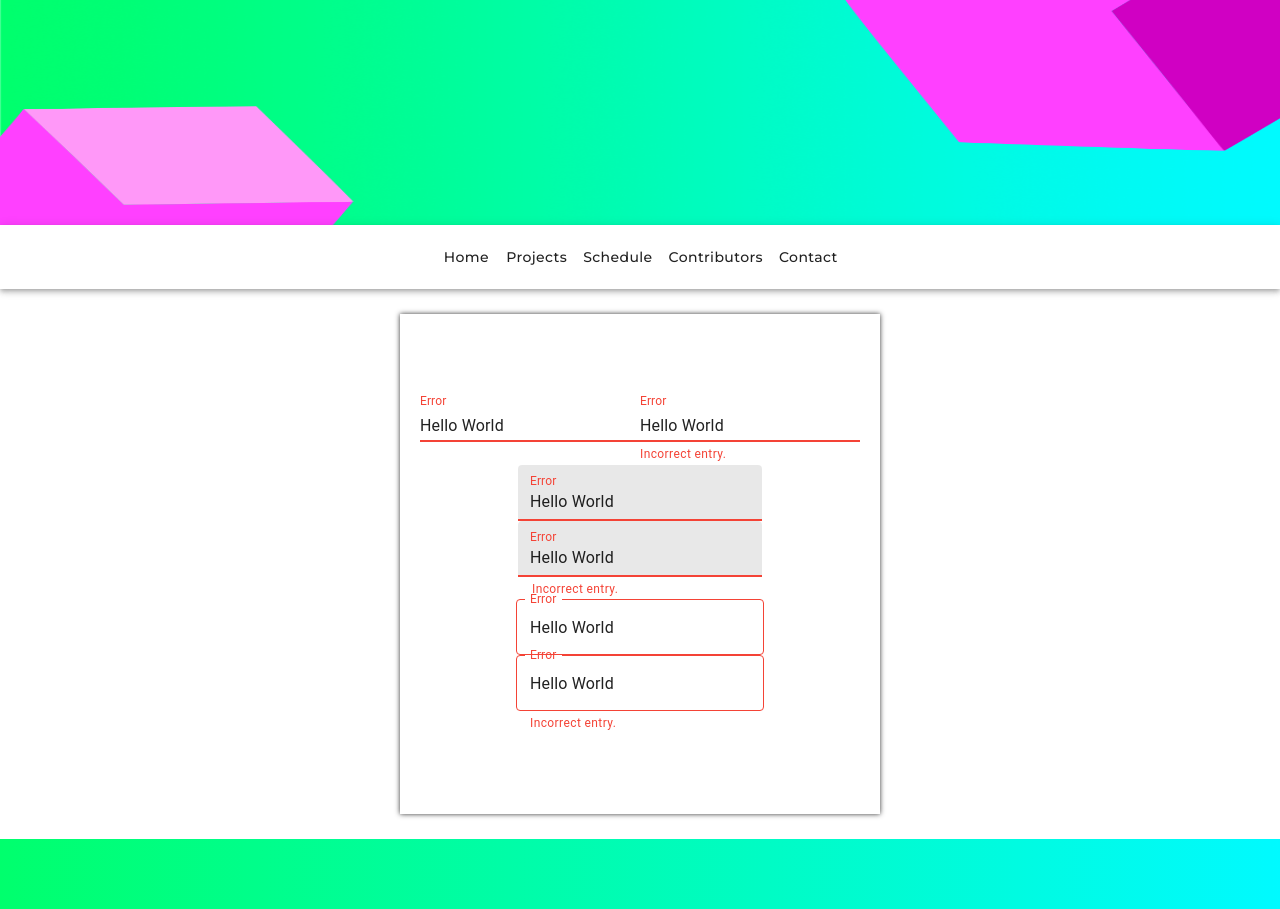
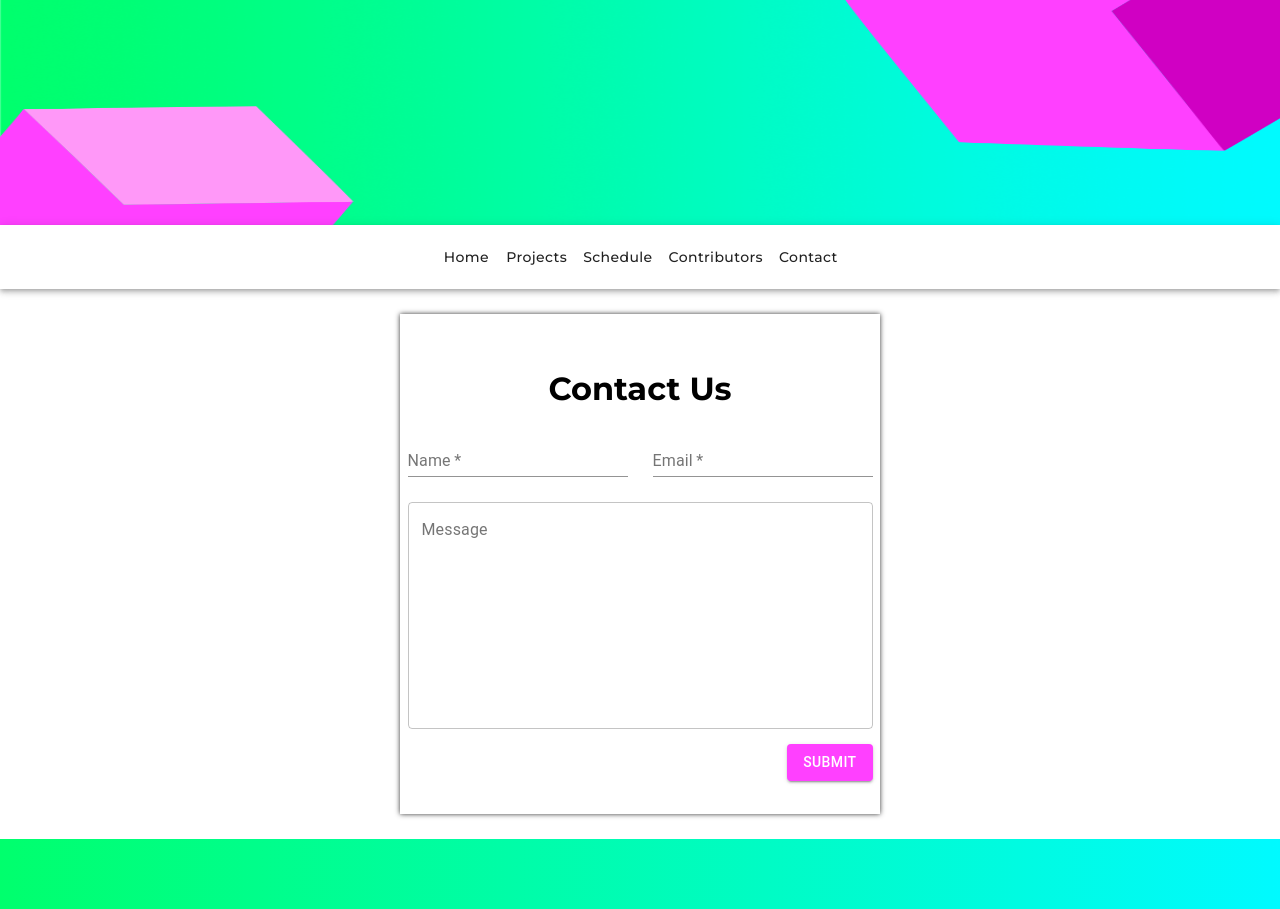
Before and after one commit to OpenEugene/openeugene-marketing-site, a React (Create React App) app: page /contact in a window 1280 px wide. Built offline with nearby package versions, Linux system fonts and the light colour scheme.

Commit message:
first version of contact form done

```diff
--- a/src/components/Contact/ContactForm.tsx
+++ b/src/components/Contact/ContactForm.tsx
@@ -1,22 +1,58 @@
 import React from "react";
 import makeStyles from "@material-ui/core/styles/makeStyles";
-import { TextField } from "@material-ui/core";
+import {Button, TextField} from "@material-ui/core";
 
 const styles = makeStyles({
-  contactForm:{
+  contactForm: {
     height: 500,
-    display:"flex",
-    width:"50%",
+    display: "flex",
+    width: "50%",
     borderTop: "solid 0px transparent",
     borderLeft: "solid 0px transparent",
     borderRight: "solid 0px transparent",
     borderBottom: "solid 0px transparent",
     boxShadow: "0 0 5px #333",
-    justifyContent:"center",
-    alignItems:"center",
-    marginTop:25,
-    marginBottom:25
-  }
+    justifyContent: "center",
+    alignItems: "center",
+    marginTop: 25,
+    marginBottom: 25
+  },
+  smallTextInputSpacing:{
+    paddingRight: 25
+  },
+  largeTextInput:{
+    marginTop: 25,
+    width: "100%"
+  },
+  pageHeader: {
+    alignItems: "center",
+    justifyContent: "center",
+    display: "flex",
+    flexWrap: "wrap"
+  },
+  submitButton:{
+    backgroundColor:"#FF40FF"
+  },
+  submitButtonContainer:{
+    display: "flex",
+    flexDirection:"row-reverse",
+    justifyContent: "right",
+    paddingTop:15
+  },
+  "@media (max-width: 600px)": {
+    contactForm: {
+      width: "100%"
+    },
+    smallTextInputSpacing:{
+      paddingRight: 0
+    },
+    largeTextInput:{
+      width: "75%"
+    },
+    submitButton:{
+      marginRight: 40
+    }
+  },
 });
 
 export const ContactForm = () => {
@@ -24,54 +60,27 @@ export const ContactForm = () => {
   return (
     <div className={classes.contactForm}>
       <form noValidate autoComplete="off">
+        <div className={classes.pageHeader}>
+          <h1>Contact Us</h1>
+        </div>
         <div>
-          <TextField
-            error
-            id="standard-error"
-            label="Error"
-            defaultValue="Hello World"
-          />
-          <TextField
-            error
-            id="standard-error-helper-text"
-            label="Error"
-            defaultValue="Hello World"
-            helperText="Incorrect entry."
-          />
+          <TextField required id="standard-required" label="Name" className={classes.smallTextInputSpacing} />
+          <TextField required id="standard-required" label="Email"/>
         </div>
         <div>
           <TextField
-            error
-            id="filled-error"
-            label="Error"
-            defaultValue="Hello World"
-            variant="filled"
-          />
-          <TextField
-            error
-            id="filled-error-helper-text"
-            label="Error"
-            defaultValue="Hello World"
-            helperText="Incorrect entry."
-            variant="filled"
+            id="outlined-multiline-static"
+            label="Message"
+            multiline
+            rows={10}
+            variant="outlined"
+            className={classes.largeTextInput}
           />
         </div>
-        <div>
-          <TextField
-            error
-            id="outlined-error"
-            label="Error"
-            defaultValue="Hello World"
-            variant="outlined"
-          />
-          <TextField
-            error
-            id="outlined-error-helper-text"
-            label="Error"
-            defaultValue="Hello World"
-            helperText="Incorrect entry."
-            variant="outlined"
-          />
+        <div className={classes.submitButtonContainer}>
+        <Button variant="contained" color="primary" className={classes.submitButton}>
+          Submit
+        </Button>
         </div>
       </form>
     </div>
```
